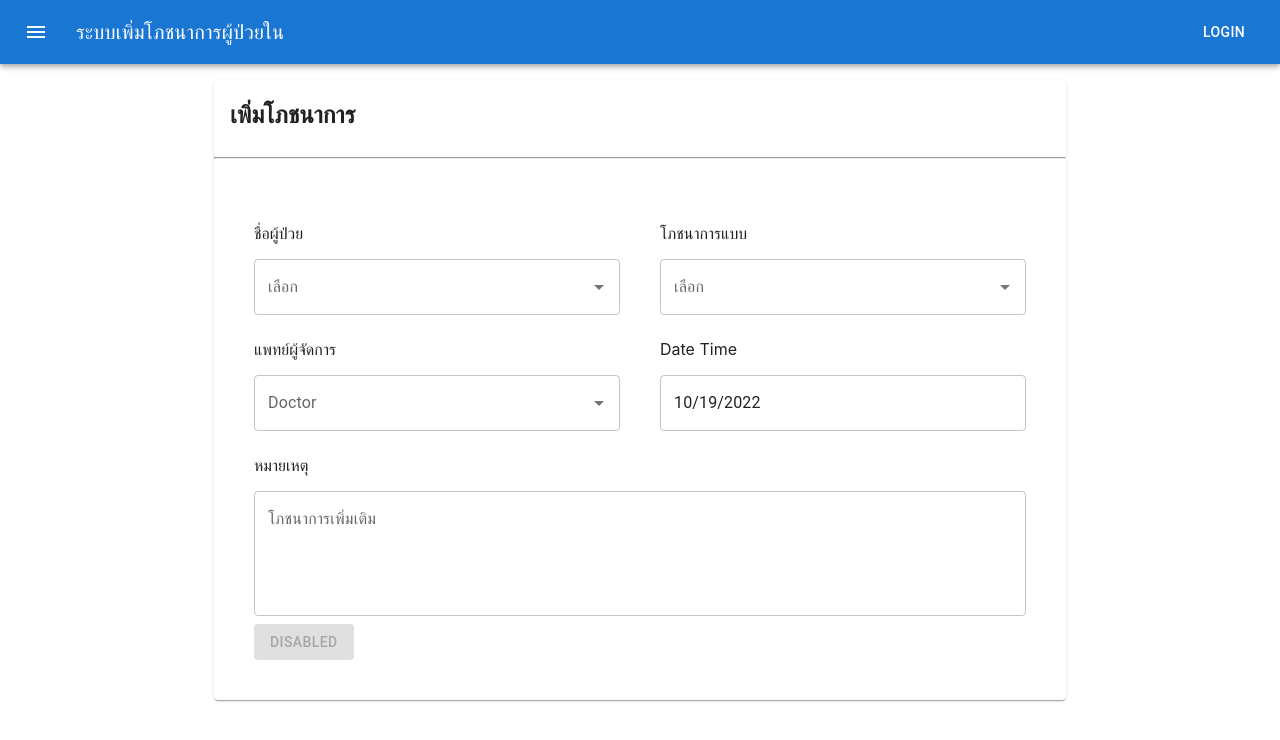
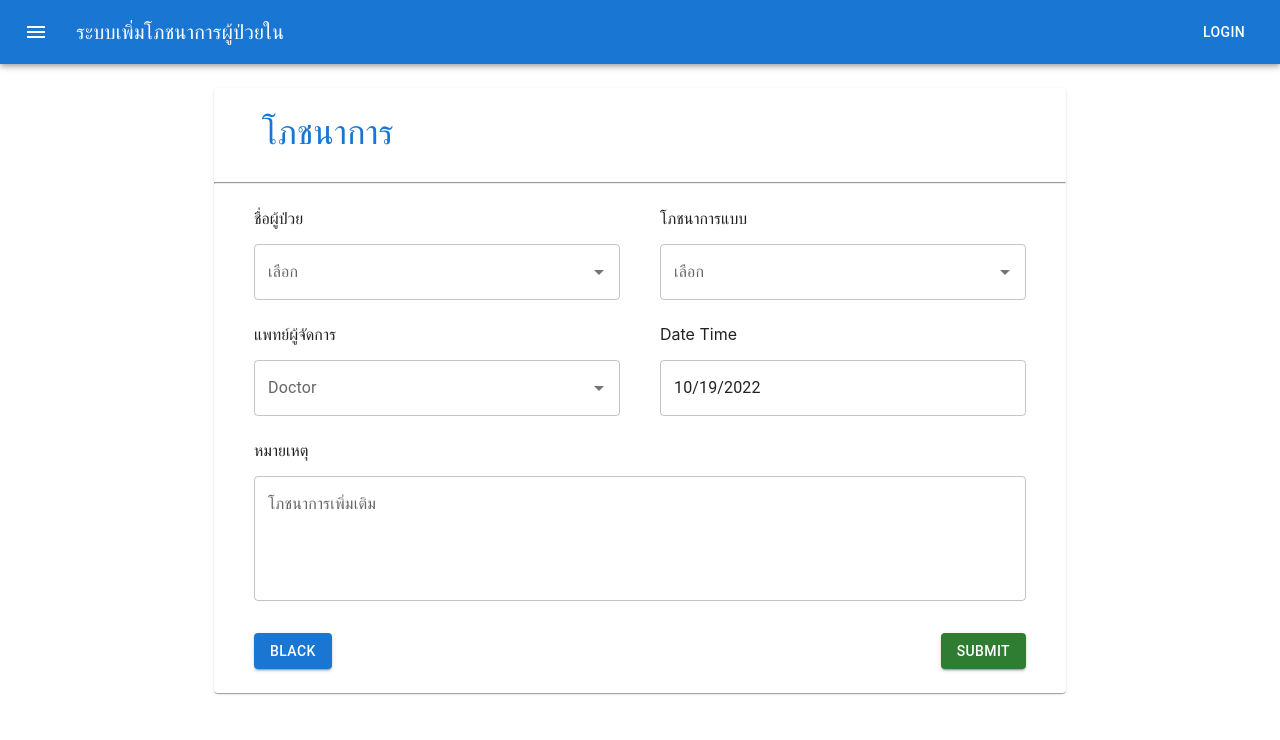
Before and after one commit to Natthawat-CPE/Nutrition-ready-for-merge, a React (Create React App) app in the folder frontend/: page / in a window 1280 px wide. Shown: the top 740 px of the page. Built offline with nearby package versions, Linux system fonts and the light colour scheme.

Commit message:
UI finish, But not have API

```diff
--- a/frontend/package.json
+++ b/frontend/package.json
@@ -6,6 +6,7 @@
     "@emotion/react": "^11.10.4",
     "@emotion/styled": "^11.10.4",
     "@mui/icons-material": "^5.10.9",
+    "@mui/joy": "^5.0.0-alpha.50",
     "@mui/material": "^5.10.10",
     "@mui/styled-engine-sc": "^5.10.6",
     "@mui/x-date-pickers": "^5.0.4",
--- a/frontend/src/App.tsx
+++ b/frontend/src/App.tsx
@@ -24,6 +24,7 @@ import setSeconds from "date-fns/setSeconds";
 
 import Button from "@mui/material/Button";
 import Stack from "@mui/material/Stack";
+import Divider from "@mui/joy/Divider";
 
 function App() {
   const top100Films = () => [
@@ -59,19 +60,30 @@ function App() {
           </Toolbar>
         </AppBar>
       </Box>
-
       <Container maxWidth="md">
         <Box>
           <Paper>
             <Box
               display={"flex"}
               sx={{
-                marginTop: 2,
+                marginTop: 3,
                 marginX: 2,
-                padding: 0,
+
+                paddingX: 2,
+                paddingY: 0,
               }}
             >
-              <h2>เพิ่มโภชนาการ</h2>
+              <Box sx={{ paddingX: 2, paddingY: 1 }}>
+                <Typography
+                  variant="h4"
+                  component="h2"
+                  color="primary"
+                  gutterBottom
+                  sx={{ paddingTop: 2 }}
+                >
+                  โภชนาการ
+                </Typography>
+              </Box>
             </Box>
             <hr />
 
@@ -79,7 +91,7 @@ function App() {
               container
               rowSpacing={1}
               columnSpacing={5}
-              sx={{ padding: 5 }}
+              sx={{ paddingX: 5 }}
             >
               <Grid item xs={6}>
                 <p>ชื่อผู้ป่วย</p>
@@ -94,6 +106,7 @@ function App() {
                   )}
                 />
               </Grid>
+
               <Grid item xs={6}>
                 <p>โภชนาการแบบ</p>
                 <Autocomplete
@@ -149,8 +162,15 @@ function App() {
                 />
               </Grid>
               <Grid item xs={12}>
-                <Button variant="contained" disabled>
-                  Disabled
+                <Button variant="contained" sx={{ marginY: 3 }}>
+                  Black
+                </Button>
+                <Button
+                  variant="contained"
+                  sx={{ float: "right", marginY: 3 }}
+                  color="success"
+                >
+                  Submit
                 </Button>
               </Grid>
             </Grid>
```
Also changed, not shown: 1 other file (tests, documents, lock files or other folders).
